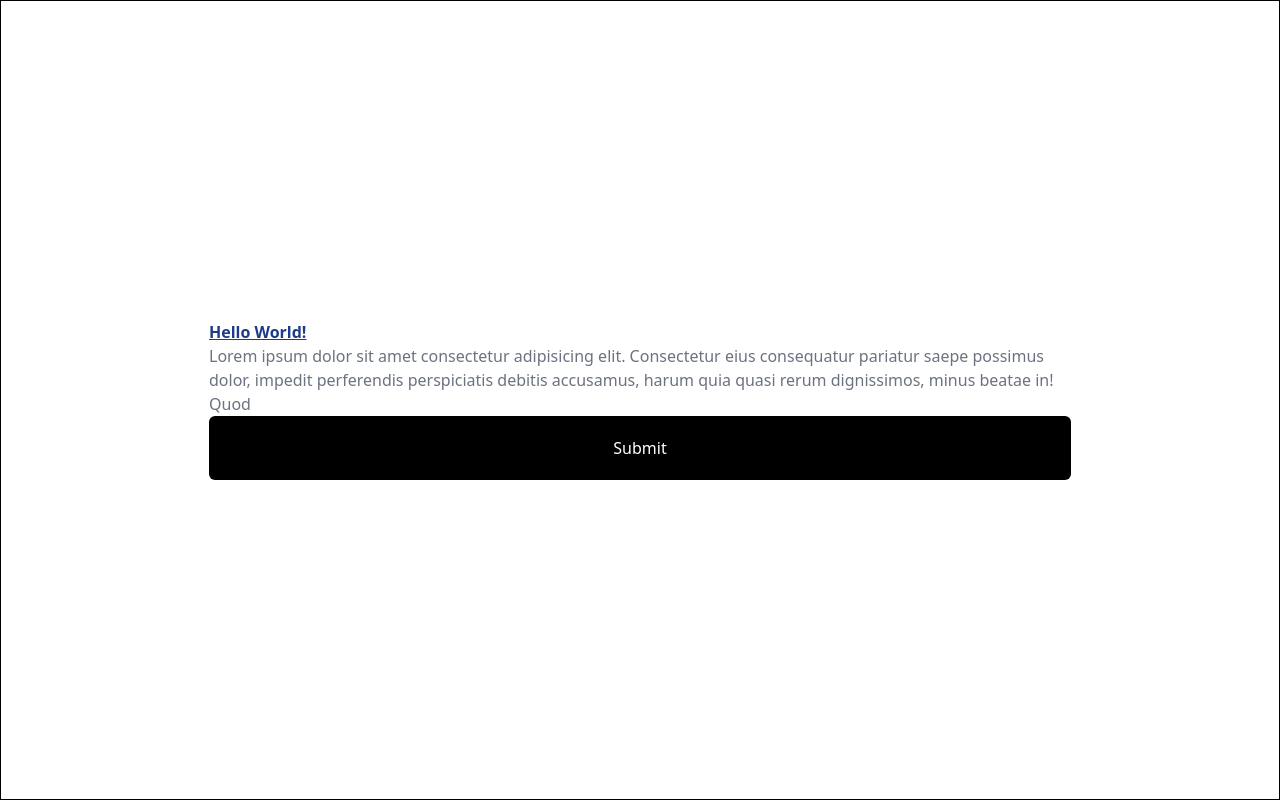
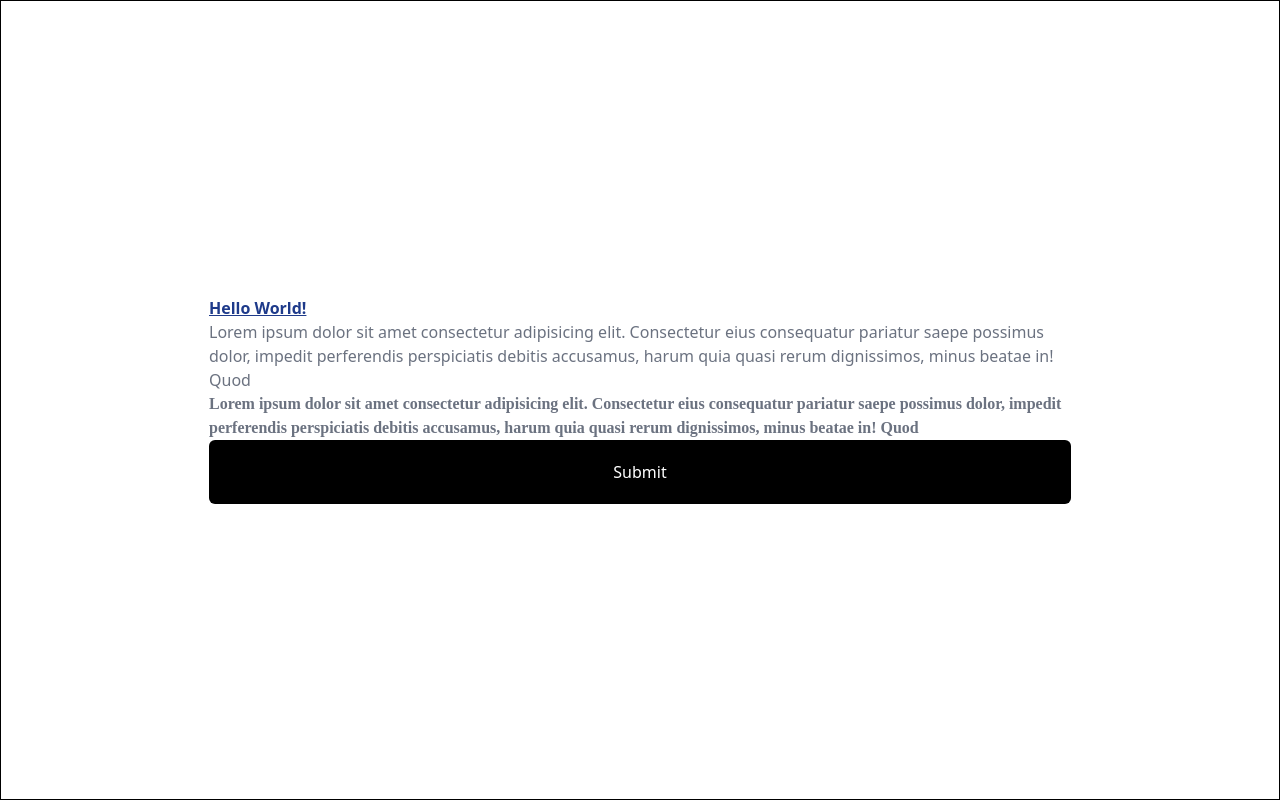
Before and after one commit to Yab1/habeshut, a Django app: page / in a window 1280 px wide. Run offline with Django 4.2, Linux system fonts and the light colour scheme; style sheets or scripts are compiled from the project's sources.

Commit message:
Assets added satoshi font

```diff
--- a/src/templates/head/css.html
+++ b/src/templates/head/css.html
@@ -1,3 +1,2 @@
 {% load static %}
-
 <link rel="stylesheet" href="{% static 'css/output.css' %}" />
--- a/src/templates/pages/home.html
+++ b/src/templates/pages/home.html
@@ -8,6 +8,11 @@
       consequatur pariatur saepe possimus dolor, impedit perferendis perspiciatis
       debitis accusamus, harum quia quasi rerum dignissimos, minus beatae in! Quod
     </p>
+    <p class="font-bold text-gray-500 font-satoshi">
+      Lorem ipsum dolor sit amet consectetur adipisicing elit. Consectetur eius
+      consequatur pariatur saepe possimus dolor, impedit perferendis perspiciatis
+      debitis accusamus, harum quia quasi rerum dignissimos, minus beatae in! Quod
+    </p>
     <button class="py-5 text-white bg-black rounded-md hover:bg-blue-700">Submit</button>
   </div>
 {% endblock %}
```
Also changed, not shown: src/templates/base.html (+6 -2 lines), src/static/fonts/satoshi/Satoshi-Bold.woff (added), src/static/fonts/satoshi/Satoshi-Bold.woff2 (added), src/static/fonts/satoshi/Satoshi-Light.woff (added), src/static/fonts/satoshi/Satoshi-Light.woff2 (added), src/static/fonts/satoshi/Satoshi-Medium.woff (added), src/static/fonts/satoshi/Satoshi-Medium.woff2 (added), src/static/fonts/satoshi/Satoshi-Regular.woff (added), src/static/fonts/satoshi/Satoshi-Regular.woff2 (added).
